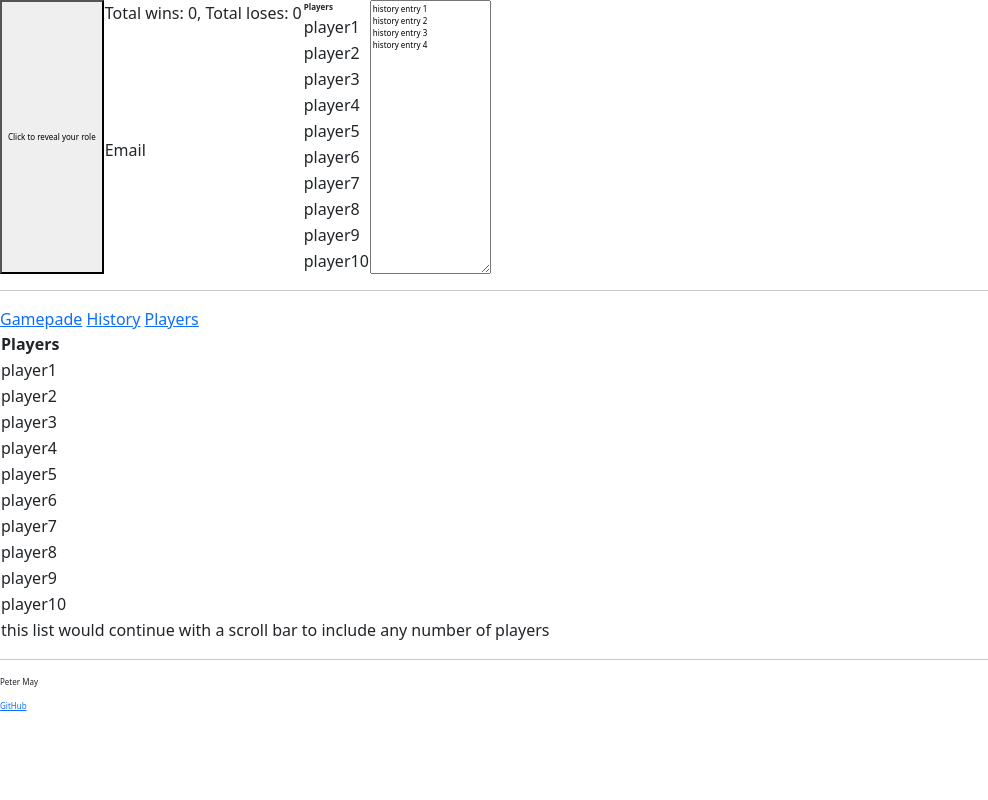
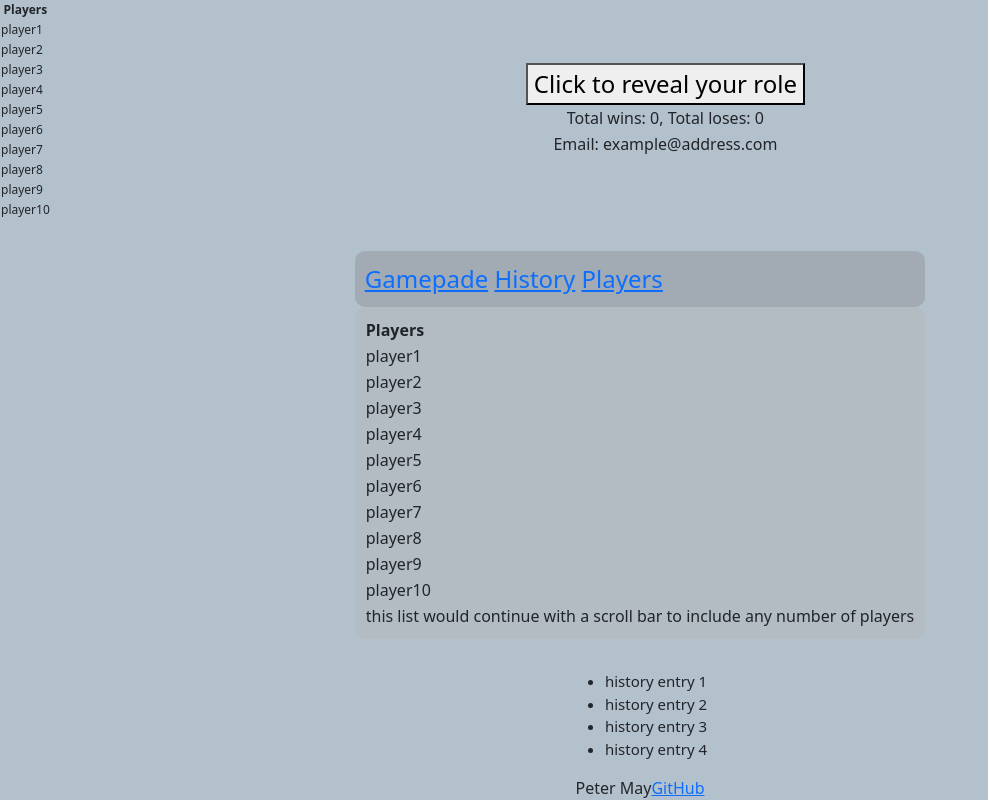
Before and after one commit to maypeter567/startup, a plain HTML site: page html/players.html in a window 1280 px wide. Shown: the whole page, without its empty margins (0-988 px from the left). Drawn offline with nearby package versions, Linux system fonts and the light colour scheme.

Commit message:
ported over css to players.css and html

```diff
--- a/css/players.css
+++ b/css/players.css
@@ -0,0 +1,33 @@
+body {
+    flex: 0;
+    display: flex;
+    flex-direction: column;
+    height: 100vh;
+    background-color: rgb(179, 193, 205);
+}
+
+main {
+    font-size: 3vh;
+    flex: 1;
+    display: flex;
+    flex-direction: column;
+    align-items: center;
+    justify-content: center;
+    /* background-color: green; */
+    position: relative;
+}
+
+.links {
+    background-color: rgba(128, 128, 128, 0.349);
+    position: relative;
+    border-radius: 10px;
+    padding: 10px 0px 10px 10px;
+}
+
+.players {
+    background-color: rgba(179, 179, 179, 0.424);
+    position: relative;
+    border-radius: 10px;
+    padding: 10px;
+    font-size: 2vh;
+}
--- a/html/players.html
+++ b/html/players.html
@@ -15,54 +15,51 @@
 <!-- I wanted to name the title for practice. -->
 
 <body>
-    <header>
-        <button type="checkbox">Click to reveal your role</button>
-        <table>
-            <td>Total wins: 0, Total loses: 0</td>
-            <tr></tr>
-            <td>Email</td>
-            <!-- this will display the next 10 players -->
-        </table>
-        <hr>
-        <table>
-            <th>Players</th>
-            <tr></tr>
-            <td>player1</td>
-            <tr></tr>
-            <td>player2</td>
-            <tr></tr>
-            <td>player3</td>
-            <tr></tr>
-            <td>player4</td>
-            <tr></tr>
-            <td>player5</td>
-            <tr></tr>
-            <td>player6</td>
-            <tr></tr>
-            <td>player7</td>
-            <tr></tr>
-            <td>player8</td>
-            <tr></tr>
-            <td>player9</td>
-            <tr></tr>
-            <td>player10</td>
-        </table>
-        <textarea>
-history entry 1
-history entry 2
-history entry 3
-history entry 4
-            </textarea>
+    <header class="header">
+        <div class="box">
+            <table class="player-table">
+                <th class="player-table">Players</th>
+                <tr></tr>
+                <td class="player-table">player1</td>
+                <tr></tr>
+                <td class="player-table">player2</td>
+                <tr></tr>
+                <td class="player-table">player3</td>
+                <tr></tr>
+                <td class="player-table">player4</td>
+                <tr></tr>
+                <td class="player-table">player5</td>
+                <tr></tr>
+                <td class="player-table">player6</td>
+                <tr></tr>
+                <td class="player-table">player7</td>
+                <tr></tr>
+                <td class="player-table">player8</td>
+                <tr></tr>
+                <td class="player-table">player9</td>
+                <tr></tr>
+                <td class="player-table">player10</td>
+            </table>
+        </div>
+        <div class="btn">
+            <button type="checkbox">Click to reveal your role</button>
+            <table class="header-table">
+                <td>Total wins: 0, Total loses: 0</td>
+                <tr></tr>
+                <td>Email: example@address.com</td>
+                <!-- this will display the next 10 players -->
+            </table>
+        </div>
     </header>
 
     <main>
-        <hr>
-        <nav>
+        <div class="everything">
+        <nav class="links">
             <a href="gamepad.html">Gamepade</a>
             <a href="history.html">History</a>
             <a href="players.html">Players</a>
         </nav>
-        <text>
+        <div class="players">
             <table>
                 <th>Players</th>
                 <tr></tr>
@@ -88,14 +85,23 @@ history entry 4
                 <tr></tr>
                 <td>this list would continue with a scroll bar to include any number of players</td>
             </table>
-        </text>
+        <div>
     </main>
 
     <footer>
-        <hr>
+        <div class="history-list">
+            <ul>
+                <li>history entry 1</li>
+                <li>history entry 2</li>
+                <li>history entry 3</li>
+                <li>history entry 4</li>
+            </ul>
+        </div>
+        <div class="footer-link">
         <span class="text-reset">Peter May</span>
         <br />
         <a href="https://github.com/maypeter567/startup/tree/main">GitHub</a>
+        </div>
     </footer>
 </body>
 
```
